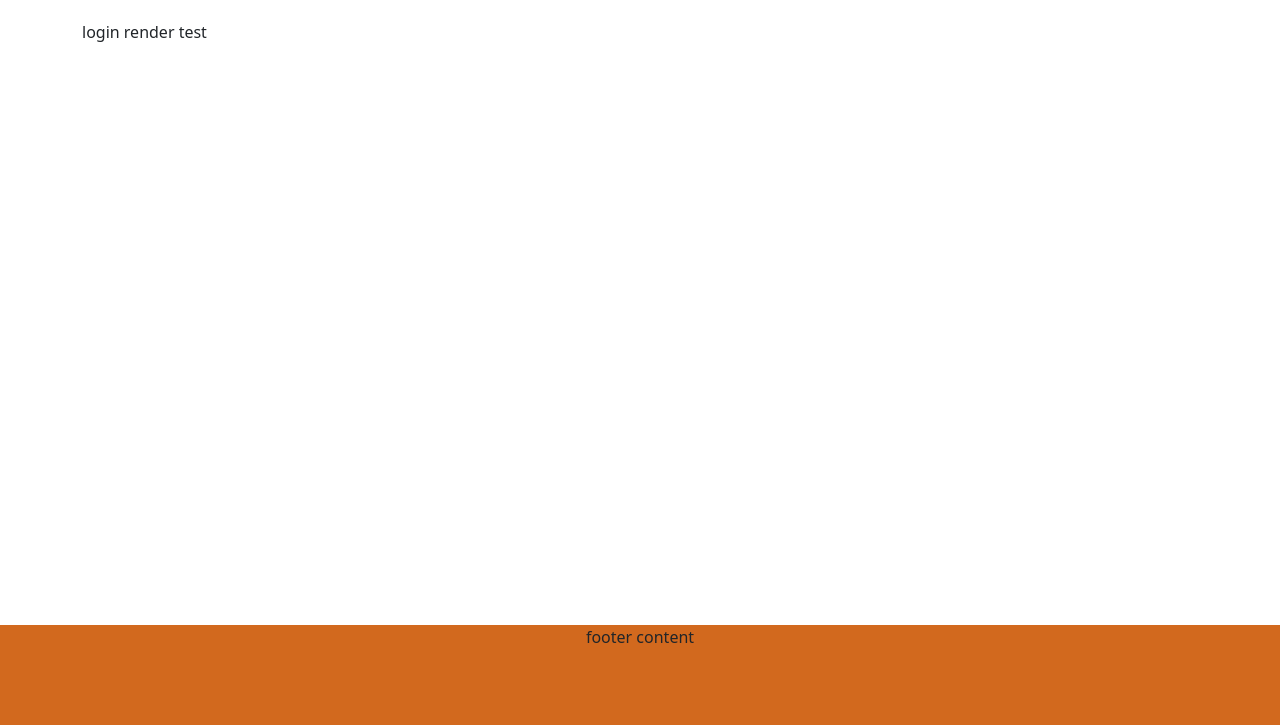
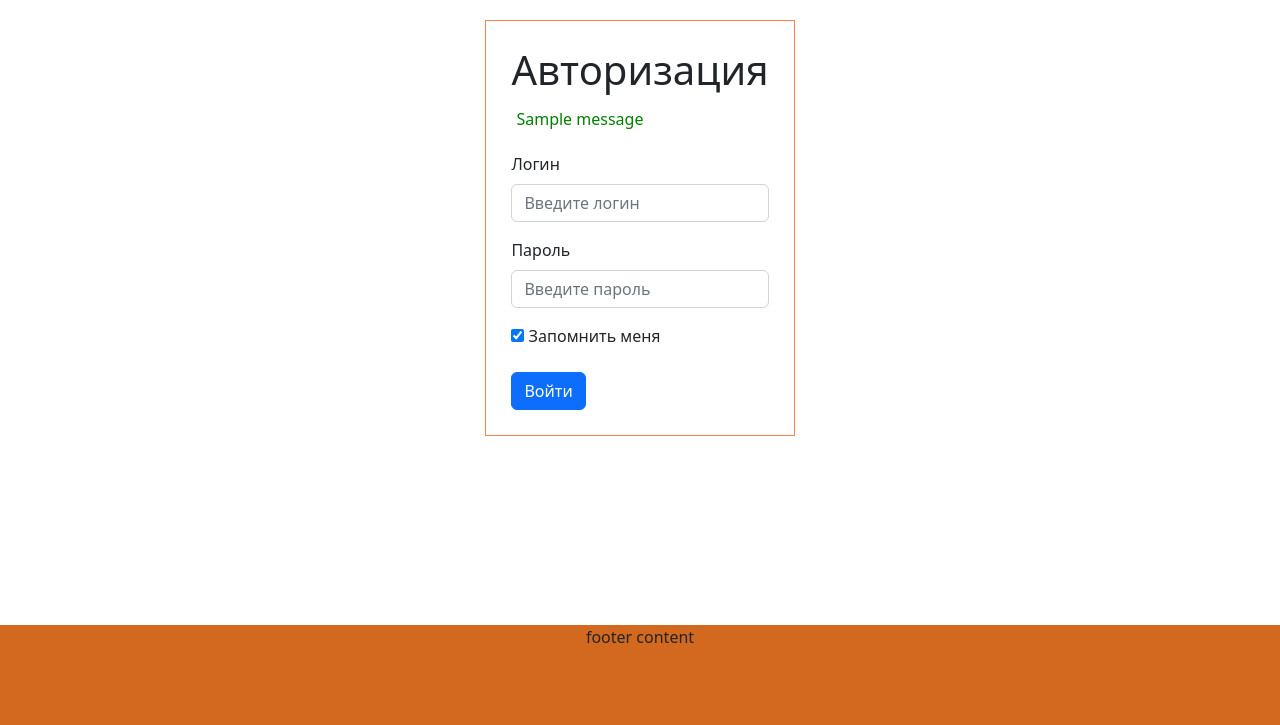
Before and after one commit to nelttjen/django_news, a Django app: page /auth/login/ in a window 1280 px wide. Shown: the part 75-800 px from the top of the page. Run offline with Django 4.2, Linux system fonts and the light colour scheme; tables that the repository leaves empty hold one stand-in row (values such as "Sample post"); one stand-in notice (Sample message) is shown; some libraries are stand-ins or nearby versions.

Commit message:
login page

```diff
--- /dev/null
+++ b/authorize/forms.py
@@ -0,0 +1,14 @@
+from django.forms import Form, CharField, BooleanField, EmailField
+
+
+class LoginForm(Form):
+    login = CharField(label='Логин')
+    password = CharField(label='Пароль')
+    remember = BooleanField(label='Запомнить меня', initial=True)
+
+
+class RegisterForm(Form):
+    login = CharField(label='Логин')
+    email = EmailField(label='Email')
+    pass1 = CharField(label='Пароль')
+    pass2 = CharField(label='Повторите пароль')
--- /dev/null
+++ b/authorize/static/authorize/css/login.css
@@ -0,0 +1,7 @@
+.login-form {
+    height: fit-content;
+    width: fit-content;
+    border: 1px solid coral;
+    padding: 25px;
+    margin: auto;
+}
--- a/authorize/urls.py
+++ b/authorize/urls.py
@@ -5,7 +5,7 @@ from news_django.settings import DEBUG
 from .views import *
 
 urlpatterns = [
-    path('login/', login, name='login'),
+    path('login/', def_login, name='login'),
     path(r'', to_login, name='home'),
 ]
 
--- a/authorize/views.py
+++ b/authorize/views.py
@@ -1,6 +1,13 @@
+from django.contrib import messages
 from django.shortcuts import render
 from django.http import HttpResponse
 from django.http import HttpResponseRedirect as redirect
+from django.db.models import Q
+from django.contrib.auth.models import User
+from django.contrib.auth import authenticate, login, logout
+
+from news_django.settings import MESSAGES_CLASSES
+from .forms import *
 
 # Create your views here.
 
@@ -9,8 +16,40 @@ def to_login(request):
     return redirect('/auth/login')
 
 
-def login(request):
+def def_login(request):
     if request.method == 'POST':
-        return redirect('/news/profile')
+        form = LoginForm(request.POST)
+        if form.is_valid():
+            data = form.cleaned_data
+            user = authenticate(request, username=data.get('login'), password=data.get('password'))
+            user2 = None
+            if '@' in data.get('login'):
+                email_user = User.objects.filter(email=data.get('login')).first()
+                if email_user is not None:
+                    user2 = authenticate(request, username=email_user.username,
+                                         password=data.get('password'))
+            if user is not None or user2 is not None:
+                login(request, user if user is not None else user2)
+                messages.success(request, 'Вы вошли в аккаунт')
+                return redirect('/auth/profile')
+            else:
+                messages.error(request, 'Неверный логин или пароль')
+        else:
+            messages.error(request, 'Введите логин и пароль')
+    else:
+        form = LoginForm()
+    data = {
+        'form': form,
+    }
+    return render(request, 'authorize/login.html', context=data)
 
-    return render(request, 'authorize/login.html')
+
+def def_register(request):
+    if request.method == 'POST':
+        form = RegisterForm(request.POST)
+    else:
+        form = RegisterForm()
+    data = {
+        'form': form,
+    }
+    return render(request, 'authorize/register.html', context=data)
--- a/news_django/urls.py
+++ b/news_django/urls.py
@@ -14,10 +14,13 @@ Including another URLconf
     2. Add a URL to urlpatterns:  path('blog/', include('blog.urls'))
 """
 from django.contrib import admin
+from django.template.defaulttags import url
 from django.urls import path, include
 from django.http import HttpResponseRedirect as redirect
+from django.views.static import serve
 
 from news.views import *
+from news_django import settings
 from news_django.settings import DEBUG
 
 
@@ -31,7 +34,3 @@ urlpatterns = [
     path('auth/', include('authorize.urls')),
     path('', to_news),
 ]
-if DEBUG:
-    urlpatterns = [
-
-    ] + urlpatterns
--- a/static/base/css/base.css
+++ b/static/base/css/base.css
@@ -31,3 +31,27 @@ body {
 .container {
     margin-top: 20px;
 }
+
+.messages {
+    padding: 5px;
+}
+
+.messages li {
+    list-style-type: none;
+}
+
+.messages li.info {
+    color: blueviolet;
+}
+
+.messages li.warning {
+    color: orange;
+}
+
+.messages li.success {
+    color: green;
+}
+
+.messages li.error {
+    color: crimson;
+}
--- a/templates/authorize/login.html
+++ b/templates/authorize/login.html
@@ -1,7 +1,28 @@
 {% extends 'base.html' %}
+{% load static %}
 {% block head %}
     <title>Login</title>
+    <link rel="stylesheet" href="{% static "authorize/css/login.css"%}">
 {% endblock %}
 {% block container %}
-    login render test
+    <div class="login-form">
+        <h1>Авторизация</h1>
+        {% include "include/messages.html"%}
+        <form action="" method="post" enctype="multipart/form-data">
+            {% csrf_token %}
+            <p>
+                <label for="login" class="form-label">{{form.login.label}}</label>
+                <input type="text" name="login" id="login" class="form-control" placeholder="Введите логин">
+            </p>
+            <p>
+                <label for="password" class="form-label">{{form.password.label}}</label>
+                <input type="password" name="password" id="password" class="form-control" placeholder="Введите пароль">
+            </p>
+            <p>
+                <input type="checkbox" name="remember" id="remember" style="cursor: pointer;" {% if form.remember.initial %}checked{% endif %}>
+                <label for="remember" class="form-label" style="cursor: pointer; user-select: none;">{{form.remember.label}}</label>
+            </p>
+            <button type="submit" class="btn btn-primary">Войти</button>
+        </form>
+    </div>
 {% endblock %}
--- a/templates/base.html
+++ b/templates/base.html
@@ -16,15 +16,11 @@
     {% endblock %}
 </head>
 <body>
-    <header class="header navbar-dark">
-        header content
-    </header>
+    {% include "include/header.html"%}
     <div class="container">
         {% block container%}
         {% endblock %}
     </div>
-    <footer class="footer">
-        footer content
-    </footer>
+    {% include "include/footer.html"%}
 </body>
 </html>
--- /dev/null
+++ b/templates/include/footer.html
@@ -0,0 +1,3 @@
+<footer class="footer">
+    footer content
+</footer>
--- /dev/null
+++ b/templates/include/header.html
@@ -0,0 +1,3 @@
+<header class="header navbar-dark">
+    header content
+</header>
--- /dev/null
+++ b/templates/include/messages.html
@@ -0,0 +1,7 @@
+{% if messages %}
+<ul class="messages">
+    {% for message in messages %}
+    <li{% if message.tags %} class="{{ message.tags }}"{% endif %}>{{ message }}</li>
+    {% endfor %}
+</ul>
+{% endif %}
```
Also changed, not shown: news_django/settings.py (+16 -8 lines).
